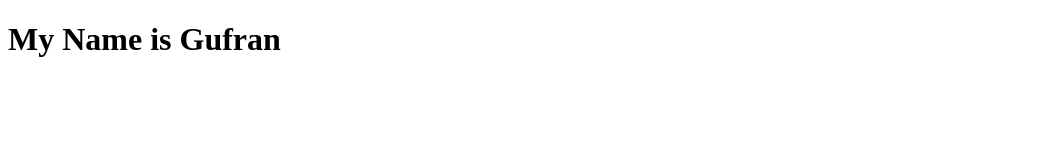
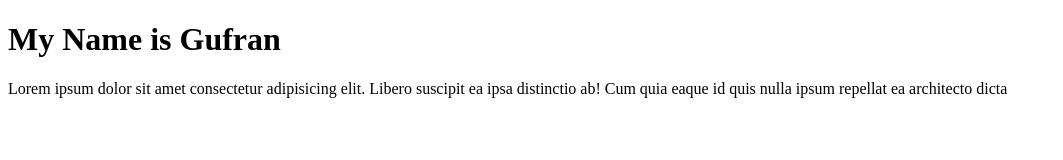
Before and after one commit to Gufran-786/learning_git, a plain HTML site: page gufran.html in a window 1280 px wide. Shown: the whole page, without its empty margins (0-1063 px from the left). Drawn offline with Linux system fonts and the light colour scheme.

Commit message:
update this file

```diff
--- a/gufran.html
+++ b/gufran.html
@@ -7,5 +7,6 @@
 </head>
 <body>
     <h1>My Name is Gufran</h1>
+    <p>Lorem ipsum dolor sit amet consectetur adipisicing elit. Libero suscipit ea ipsa distinctio ab! Cum quia eaque id quis nulla ipsum repellat ea architecto dicta</p>
 </body>
 </html>
```
